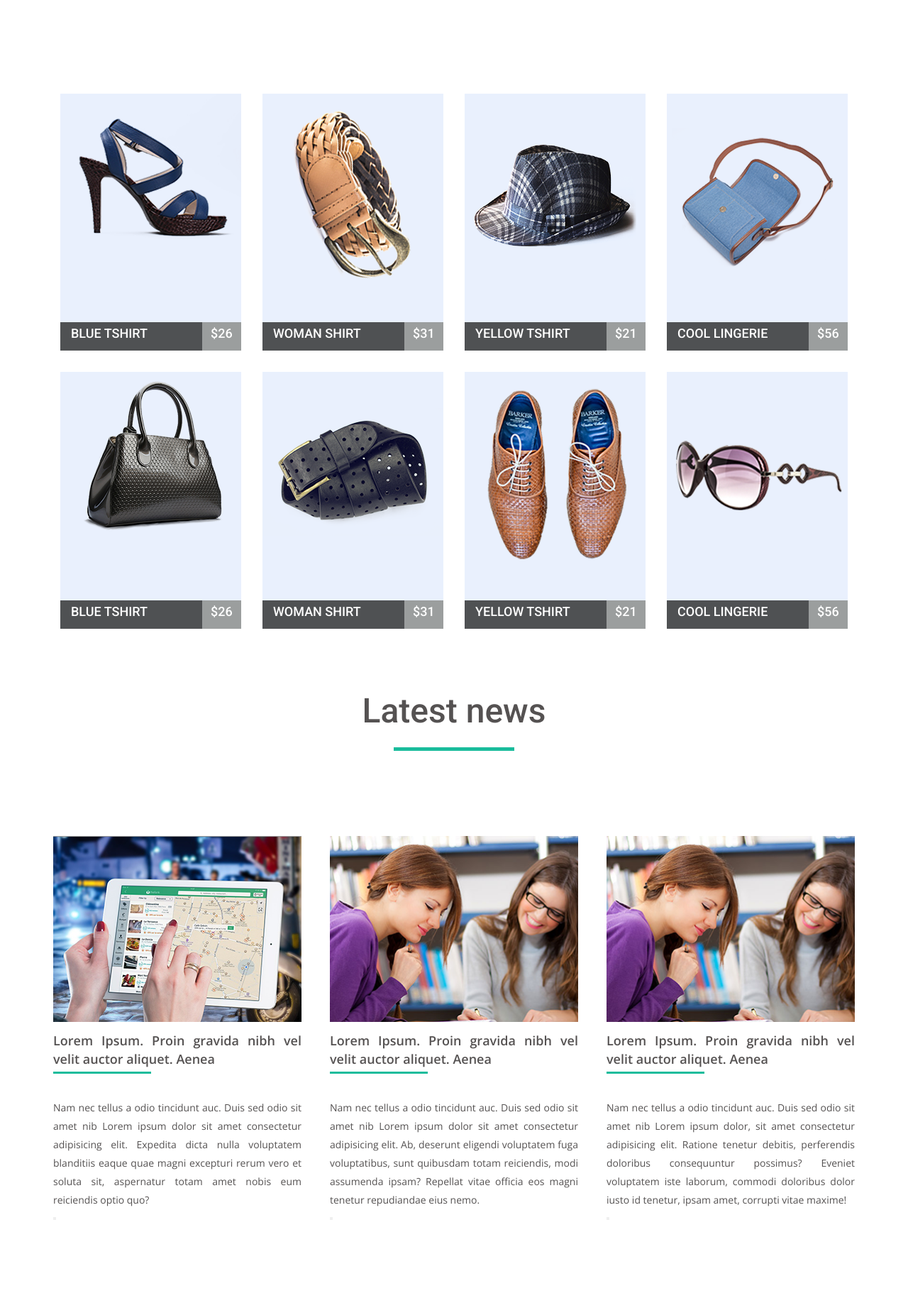
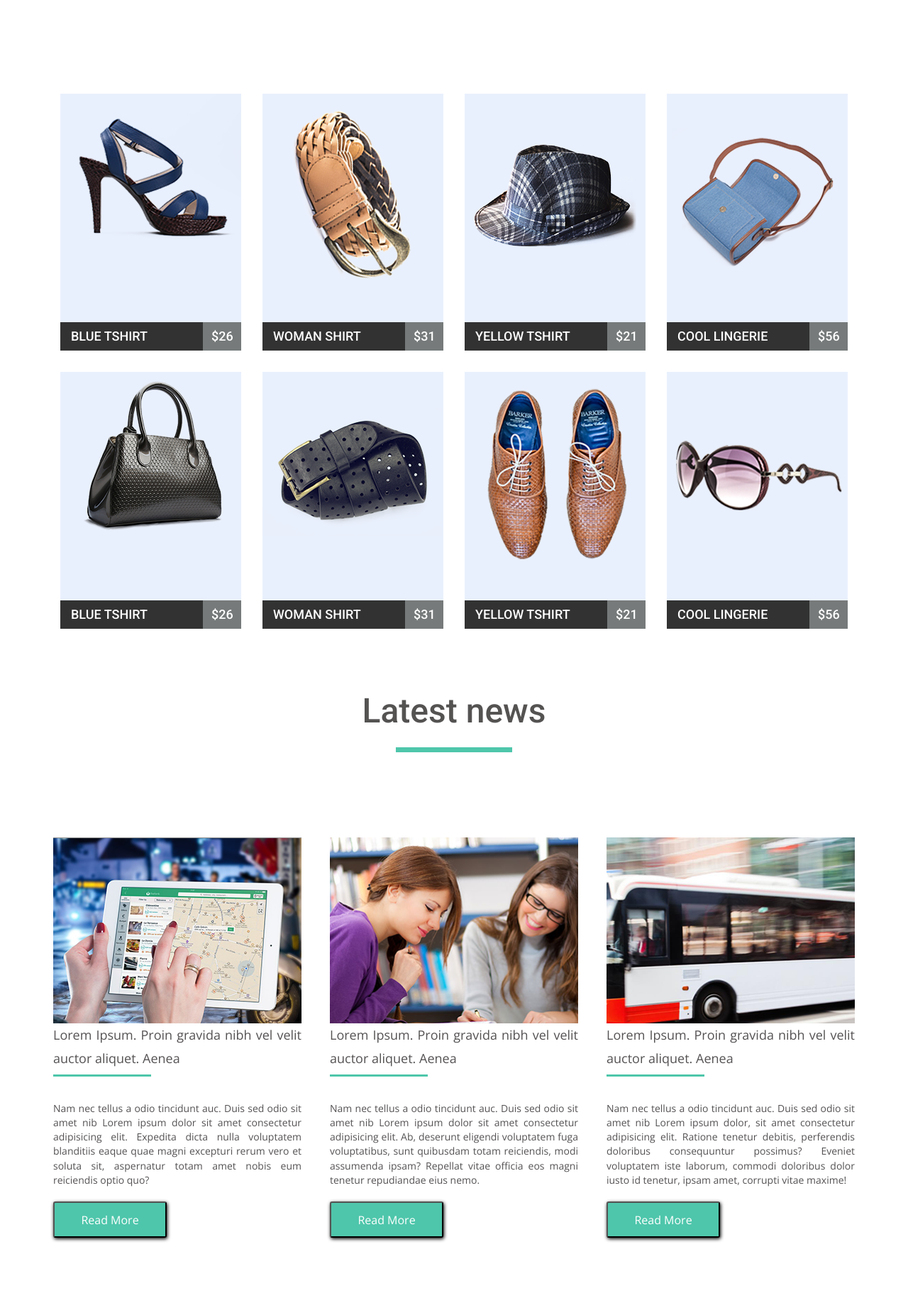
Before and after one commit to RostyslavSheshenya/goit-fe-course, a plain HTML site: page html-css/module-04/index.html in a window 1280 px wide. Shown: the part 259-2088 px from the top of the page at 71% size. Before the commit the page ends 1989 px from the top, so only its background shows below. Drawn offline with nearby package versions, Linux system fonts and the light colour scheme.

Commit message:
mod 4end

```diff
--- a/html-css/module-04/css/style.css
+++ b/html-css/module-04/css/style.css
@@ -14,70 +14,65 @@ nav {
   padding-bottom: 110px;
 }
 .nav-unit {
-        font-family: "Roboto", sans-serif;
+  font-family: "OpenSans", sans-serif;
   list-style: none;
   font-size: 10px;
   line-height: 11px;
   font-weight: 700;
   float: left;
 }
-
 .nav {
   float: right;
-  width: 745px;
+  width: 570px;
   padding-top: 10px;
 }
-
 .nav-unit:not(:nth-child(6n)) {
   margin-right: 40px;
 }
-
 .logo {
   font-family: "Roboto", sans-serif;
   margin: 0 auto;
   float: left;
-  font-style: 30px;
+  font-size: 30px;
   line-height: 32px;
   width: 340px;
-
 }
 .logo-unit::first-letter {
-        color: #1abc9c;
+  color: rgb(78, 198, 171);
 }
 .logo-unit {
   float: right;
   font-weight: 300;
 }
-
 a {
   text-decoration: none;
   text-transform: uppercase;
   color: black;
 }
 .logo-unit:hover {
-        color: #1abc9c;
+  color: rgb(78, 198, 171);
 }
-
 .nav-unit-item:hover {
-        color: #1abc9c;
+  color: rgb(78, 198, 171);
 }
 
 /* GALLERY*/
 /* Section title */
 
 .section-galery {
-        font-family: "Times New Roman", sans-serif;
+  font-family: "Roboto", sans-serif;
   font-size: 48px;
-        line-height: 32px;
-        font-weight: 300;
+  line-height: 0.667;
+  font-weight: 500;
   text-align: center;
   margin-bottom: 135px;
+  color: rgb(81, 81, 81);
 }
 .section-galery::after {
   content: "";
   display: block;
-        background-color: #1abc9c;
-        width: 170px;
+  background-color: rgb(26, 188, 156);
+  width: 164px;
   height: 7px;
   margin: 0 auto;
   margin-top: 35px;
@@ -93,11 +88,11 @@ a {
 h4 {
   font-family: "Roboto", sans-serif;
   font-size: 18px;
-        line-height: 32px;
+  line-height: 2.25;
   font-weight: 500;
-        color: white;
-        width: 185px;
-        background-color: #4f5153;
+  color: rgb( 255, 255, 255 );
+  width: 186px;
+  background-color: rgb(50, 50, 50);
   height: 40px;
   padding-left: 15px;
   display: inline-block;
@@ -106,40 +101,39 @@ span {
   display: block;
   font-family: "Roboto", sans-serif;
   font-size: 18px;
-        line-height: 32px;
+  line-height: 2.25;
   font-weight: 500;
-        background-color: #9b9e9e;
+  background-color: #767a7a;
   float: right;
-        width: 55px;
+  width: 54px;
   height: 40px;
-        color: white;
-
+  color: rgb(255, 255, 255);
 }
 span::before {
   padding-left: 12px;
   content: "\0024";
 }
-
 .featured-item {
   float: left;
   width: 255px;
 }
-.featured-item:nth-child(-n+3) {
+.featured-item:nth-child(-n + 3) {
   margin-right: 30px;
   margin-bottom: 30px;
 }
 .featured-item:nth-child(4) {
   margin-bottom: 30px;
 }
-.featured-item:nth-child(n+5) {
+.featured-item:nth-child(n + 5) {
   margin-bottom: 100px;
   margin-right: 30px;
 }
 .featured-item:nth-child(8) {
   margin-right: 0;
 }
-.featured-item-url:hover h4, .featured-item-url:hover span {
-        background-color: red;
+.featured-item-url:hover h4,
+.featured-item-url:hover span {
+  background-color: rgb(78, 198, 171);
 }
 
 /* Blog*/
@@ -151,14 +145,14 @@ span::before {
   font-weight: 500;
   text-align: center;
   margin-bottom: 120px;
-        color: #555252;
+  color: rgb(85, 82, 82);
 }
 .section-blog::after {
   content: "";
   display: block;
-        background-color: #1abc9c;
-        width: 170px;
-        height: 5px;
+  background-color: rgb(78, 198, 171);
+  width: 164px;
+  height: 7px;
   margin: 0 auto;
   margin-top: 35px;
 }
@@ -166,38 +160,50 @@ span::before {
   font-size: 0;
   width: 1130px;
   margin: 0 auto;
-        /*background-color: #4f5153;*/
 }
 .latest-item {
   float: left;
   width: 350px;
-        font-family: 'Open Sans', sans-serif;
-        line-height: 26px;
-        color: #555252;
+  font-family: "Open Sans", sans-serif;
+  color: rgb(85, 82, 82);
   text-align: justify;
 }
-
-.latest-item:not(:nth-last-child()) {
-        margin-right: 40px;
-}
-
 h3 {
   font-size: 18px;
-        font-weight: 600;
+  line-height: 1.857;
+  font-weight: 500;
   margin-bottom: 35px;
 }
 p {
   font-size: 14px;
-
+  margin-bottom: 20px;
+  line-height: 1.444;
 }
-.latest-item:nth-child(-n+2) {
+.latest-item:nth-child(-n + 2) {
   margin-right: 40px;
 }
 h3::after {
   content: "";
   display: block;
-        background-color: #1abc9c;
+  background-color: rgb(78, 198, 171);
   width: 138px;
   height: 3px;
   margin-top: 5px;
 }
+button {
+  font-family: "Open Sans", sans-serif;
+  font-size: 16px;
+  line-height: 1.625;
+  /*background-color: #1abc9c;*/
+  color: #fff;
+  width: 160px;
+  height: 51px;
+  text-align: center;
+  border-radius: 3px;
+  background-color: rgb(78, 198, 171);
+  box-shadow: 1px 1.732px 5px 0px rgb(0, 0, 0);
+  margin-bottom: 85px;
+}
+button:hover {
+  background-color: rgb(14, 94, 94);
+}
--- a/html-css/module-04/index.html
+++ b/html-css/module-04/index.html
@@ -14,6 +14,7 @@
 </head>
 
 <body>
+
     <header>
         <nav class="clearfix">
             <h1 class="logo">
@@ -43,6 +44,7 @@
     </header>
 
     <main>
+
         <section class="galery">
             <h2 class="section-galery">FEATURED PRODUCTS</h2>
 
@@ -73,8 +75,8 @@
                 </li>
 
                 <li class="featured-item">
-                    <img src="img/image4.png" width="255" height="322" alt="Cool Lingerie">
                     <a class="featured-item-url" href="#">
+                        <img src="img/image4.png" width="255" height="322" alt="Cool Lingerie">
                         <h4>Cool Lingerie</h4>
                         <span>56</span>
                     </a>
@@ -115,7 +117,6 @@
         </section>
 
         <section class="Blog">
-
             <h2 class="section-blog">Latest news</h2>
 
             <ul class="latest clearfix">
@@ -129,9 +130,7 @@
                         Expedita dicta nulla voluptatem blanditiis eaque quae magni excepturi rerum vero et soluta sit, aspernatur
                         totam amet nobis eum reiciendis optio quo?
                     </p>
-                    <button>
-
-                    </button>
+                    <button>Read More</button>
                 </li>
 
                 <li class="latest-item">
@@ -144,13 +143,11 @@
                         Ab, deserunt eligendi voluptatem fuga voluptatibus, sunt quibusdam totam reiciendis, modi assumenda
                         ipsam? Repellat vitae officia eos magni tenetur repudiandae eius nemo.
                     </p>
-                    <button>
-
-                    </button>
+                    <button>Read More</button>
                 </li>
 
                 <li class="latest-item">
-                    <img src="img/imageblog2.png" width="350" height="262" alt="img">
+                    <img src="img/imageblog3.png" width="350" height="262" alt="img">
                     <h3>
                         Lorem Ipsum. Proin gravida nibh vel velit auctor aliquet. Aenea
                     </h3>
@@ -159,23 +156,13 @@
                         Ratione tenetur debitis, perferendis doloribus consequuntur possimus? Eveniet voluptatem iste laborum,
                         commodi doloribus dolor iusto id tenetur, ipsam amet, corrupti vitae maxime!
                     </p>
-                    <button>
-
-                    </button>
+                    <button>Read More</button>
                 </li>
-
-
-
             </ul>
-
-
-
-
         </section>
 
     </main>
 
-
 </body>
 
 </html>
```
Lines whose indentation alone changed are shown as unchanged.
